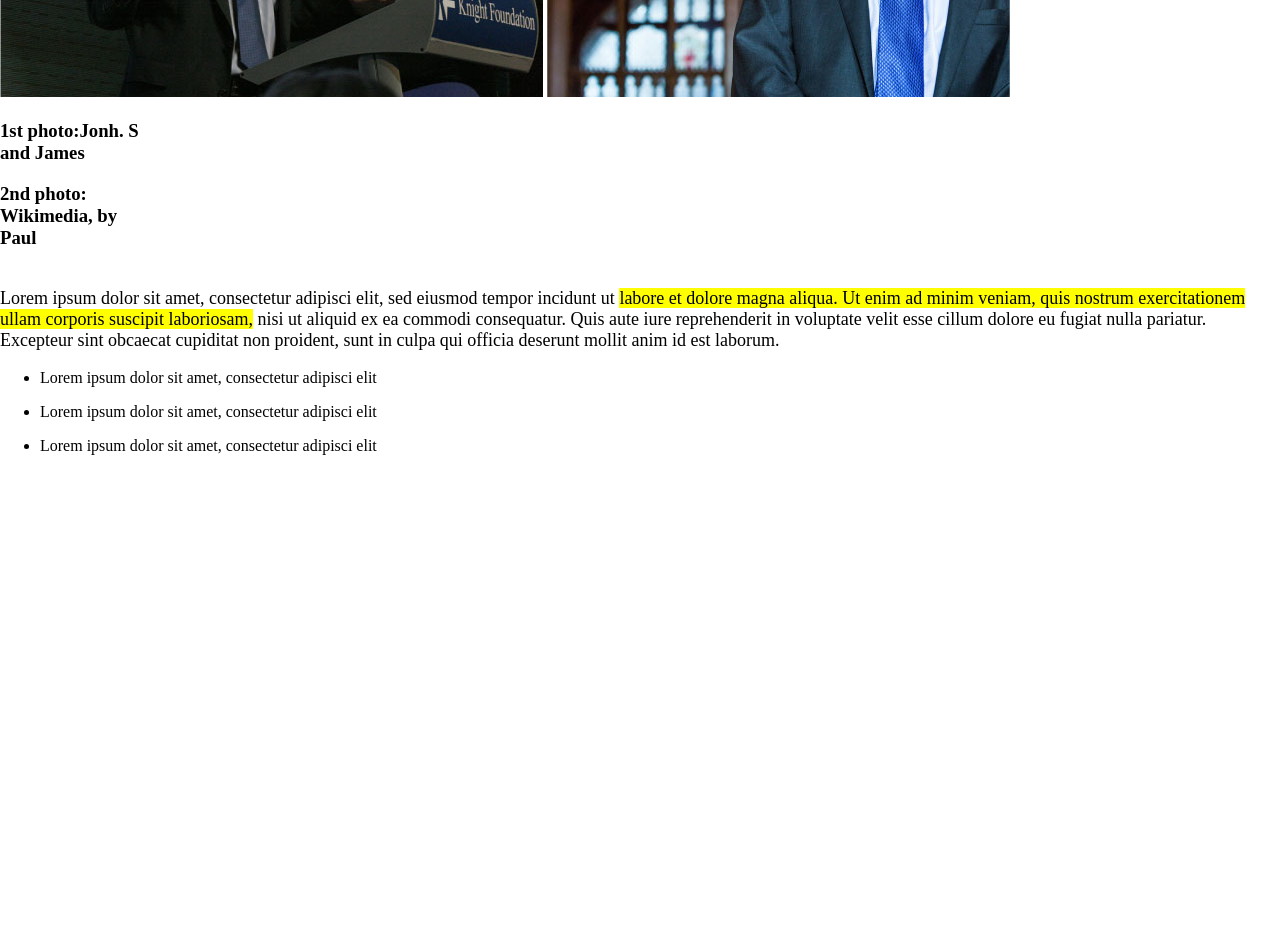
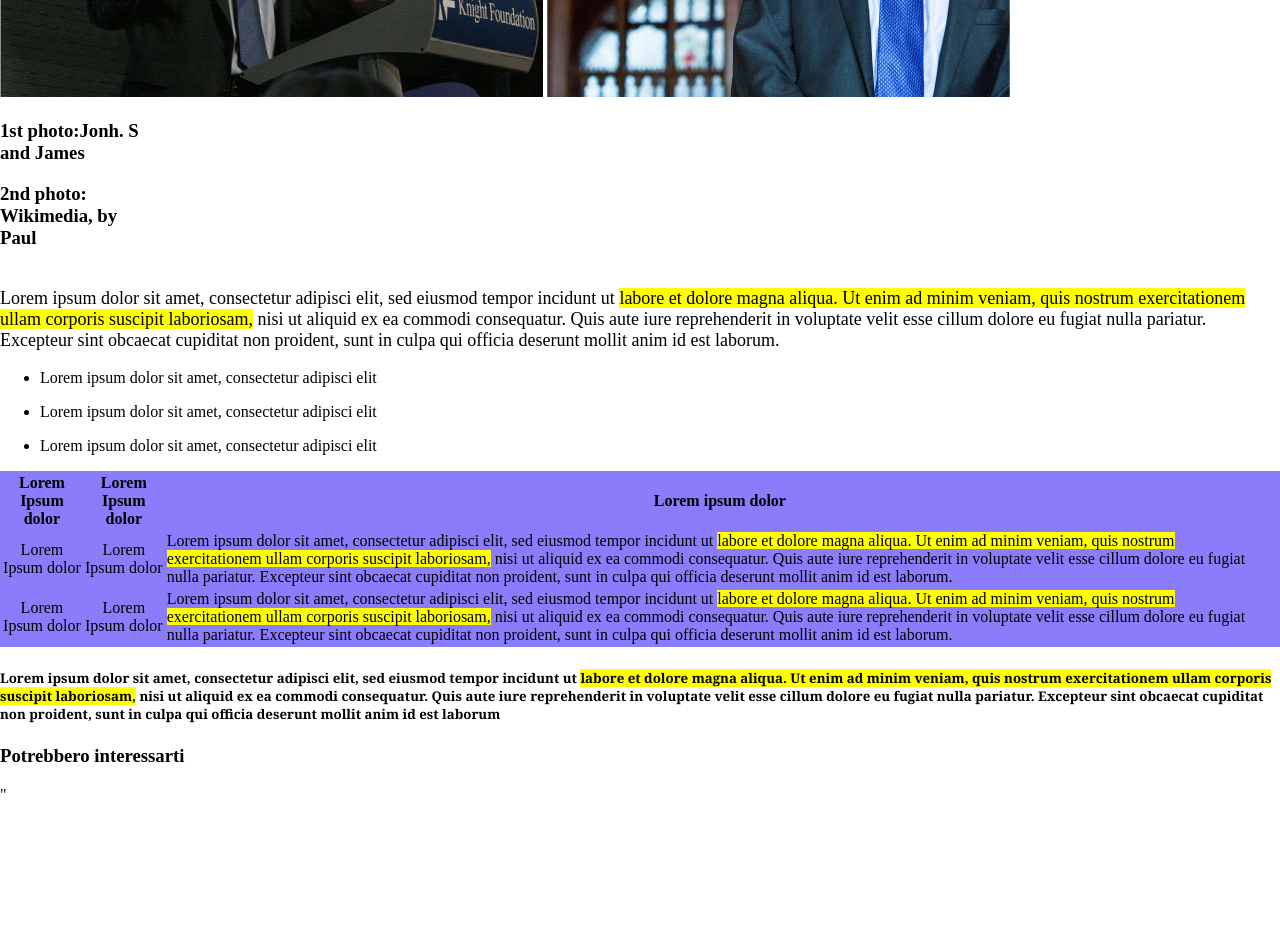
Before and after one commit to LucaIapadre98/html-css-booleaner, a plain HTML site: page css/index.html in a window 1280 px wide. Shown: the part 600-1536 px from the top of the page. Before the commit the page ends 1071 px from the top, so only its background shows below. Drawn offline with Linux system fonts and the light colour scheme.

Commit message:
add table

```diff
--- a/css/index.css
+++ b/css/index.css
@@ -1,6 +1,6 @@
 header{
    height: 170px;
- background-color: rgba(6, 79, 249, 0.738);
+  background-color: rgba(6, 79, 249, 0.738);
 }
 h1{
     background-image: url(../img/pattern.png);
--- a/css/index.html
+++ b/css/index.html
@@ -35,7 +35,31 @@
         <ul>
             <li>Lorem ipsum dolor sit amet, consectetur adipisci elit</li>
         </ul>
+        <table style="background-color:rgba(120, 102, 252, 0.856)" width="100%" align="center">
 
+            <tr>
+                <th align="center" >Lorem Ipsum dolor</th>
+                <th align="center">Lorem Ipsum dolor</th>
+                <th align="center">Lorem ipsum dolor<th>
+            </tr>
+            <tr>
+                <td align="center">Lorem Ipsum dolor</td>
+                <td align="center">Lorem Ipsum dolor</td>
+                <td align="left">Lorem ipsum dolor sit amet, consectetur adipisci elit, sed eiusmod tempor incidunt ut <mark>labore et dolore magna aliqua. Ut enim ad minim veniam, quis nostrum exercitationem ullam corporis suscipit laboriosam,</mark> nisi ut aliquid ex ea commodi consequatur. Quis aute iure reprehenderit in voluptate velit esse cillum dolore eu fugiat nulla pariatur. Excepteur sint obcaecat cupiditat non proident, sunt in culpa qui officia deserunt mollit anim id est laborum.</td>
+            </tr>
+            <tr>
+                <td align="center">Lorem Ipsum dolor</td>
+                <td align="center">Lorem Ipsum dolor</td>
+                <td align="left">Lorem ipsum dolor sit amet, consectetur adipisci elit, sed eiusmod tempor incidunt ut <mark>labore et dolore magna aliqua. Ut enim ad minim veniam, quis nostrum exercitationem ullam corporis suscipit laboriosam,</mark> nisi ut aliquid ex ea commodi consequatur. Quis aute iure reprehenderit in voluptate velit esse cillum dolore eu fugiat nulla pariatur. Excepteur sint obcaecat cupiditat non proident, sunt in culpa qui officia deserunt mollit anim id est laborum.</td>
+            </tr>
+        </table>
+            <h5 style="font-family: Cambria, Cochin, Georgia, Times, 'Times New Roman', serif;">Lorem ipsum dolor sit amet, consectetur adipisci elit, sed eiusmod tempor incidunt ut <mark>labore et dolore magna aliqua. Ut enim ad minim veniam, quis nostrum exercitationem ullam corporis suscipit laboriosam,</mark> nisi ut aliquid ex ea commodi consequatur. Quis aute iure reprehenderit in voluptate velit esse cillum dolore eu fugiat nulla pariatur. Excepteur sint obcaecat cupiditat non proident, sunt in culpa qui officia deserunt mollit anim id est laborum</h5>
     </main>
+    <footer>
+        <h3 style="background-color: #69666600;">Potrebbero interessarti</h3>
+        <div class="image3">
+            <img src=""
+        </div>"
+    </footer>
 </body>
 </html>
```
